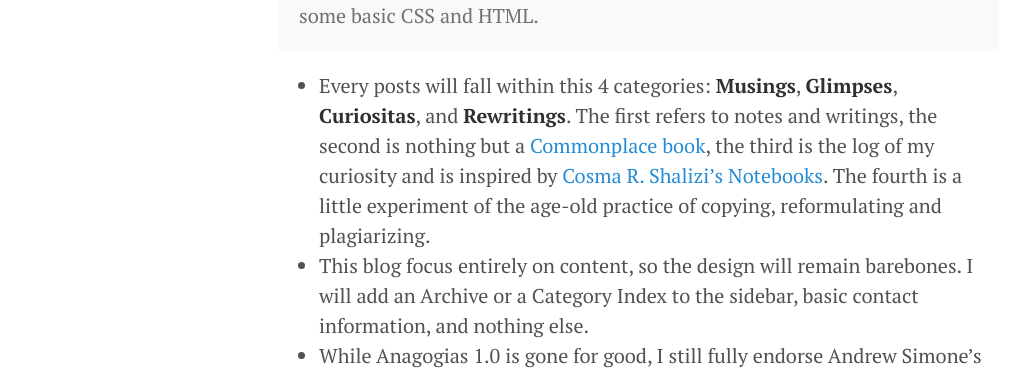
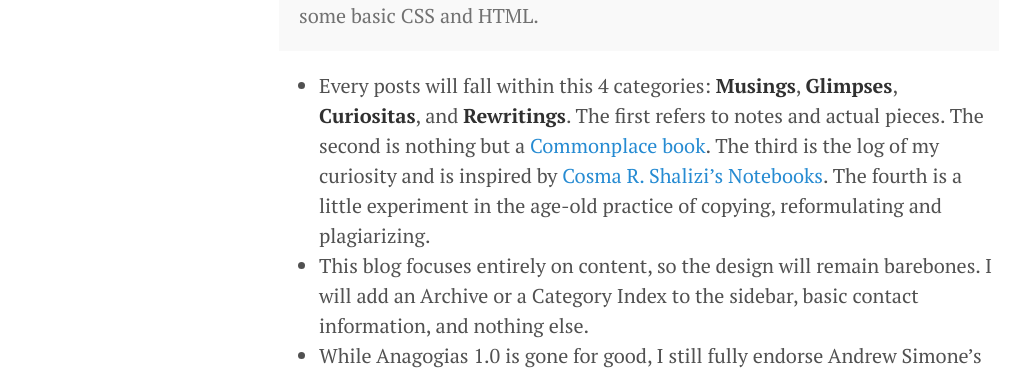
Before and after one commit to Hipomenes/oldsite, a Jekyll site: the page built from _posts/2015-06-07-structure-blog.md, in a window 1280 px wide. Shown: the part 311-681 px from the top of the page, without its empty margins (1-1023 px from the left). Built offline with Jekyll 4.4.1, drawn with Linux system fonts in a browser that asks for light colours; Markdown is read by kramdown in place of the engine named in the settings.

Commit message:
Nueva corrección

```diff
--- a/_posts/2015-06-07-pending-matters.md
+++ b/_posts/2015-06-07-structure-blog.md
@@ -7,8 +7,8 @@
   In this post I will describe the principles behind this personal weblog, as well as things I plan to implement as I learn a bit more about Jekyll, and some basic CSS and HTML.
 </div>
 
-* Every posts will fall within this 4 categories: **Musings**, **Glimpses**, **Curiositas**, and **Rewritings**. The first refers to notes and writings, the second is nothing but a [Commonplace book](http://www.nybooks.com/articles/archives/2000/dec/21/extraordinary-commonplaces/), the third is the log of my curiosity and is inspired by [Cosma R. Shalizi's Notebooks](http://bactra.org/notebooks/). The fourth is a little experiment of the age-old practice of copying, reformulating and plagiarizing.
-* This blog focus entirely on content, so the design will remain barebones. I will add an Archive or a Category Index to the sidebar, basic contact information, and nothing else.
+* Every posts will fall within this 4 categories: **Musings**, **Glimpses**, **Curiositas**, and **Rewritings**. The first refers to notes and actual pieces. The second is nothing but a [Commonplace book](http://www.nybooks.com/articles/archives/2000/dec/21/extraordinary-commonplaces/). The third is the log of my curiosity and is inspired by [Cosma R. Shalizi's Notebooks](http://bactra.org/notebooks/). The fourth is a little experiment in the age-old practice of copying, reformulating and plagiarizing.
+* This blog focuses entirely on content, so the design will remain barebones. I will add an Archive or a Category Index to the sidebar, basic contact information, and nothing else.
 * While Anagogias 1.0 is gone for good, I still fully endorse Andrew Simone's ["Just Enough is More"](https://github.com/asimone/justenoughismore) aesthetics and rationale. So I won't implement tags, tag-clouds, calendars, and will stick to [Poole/Lanyon's](http://getpoole.com) "Related Post" function. When I learn how to do it, I will make sure that the Home page shows only the most recent post.
 * The only important departure from Simone's original theme is that I will implement Disqus support in the future.
 
```
